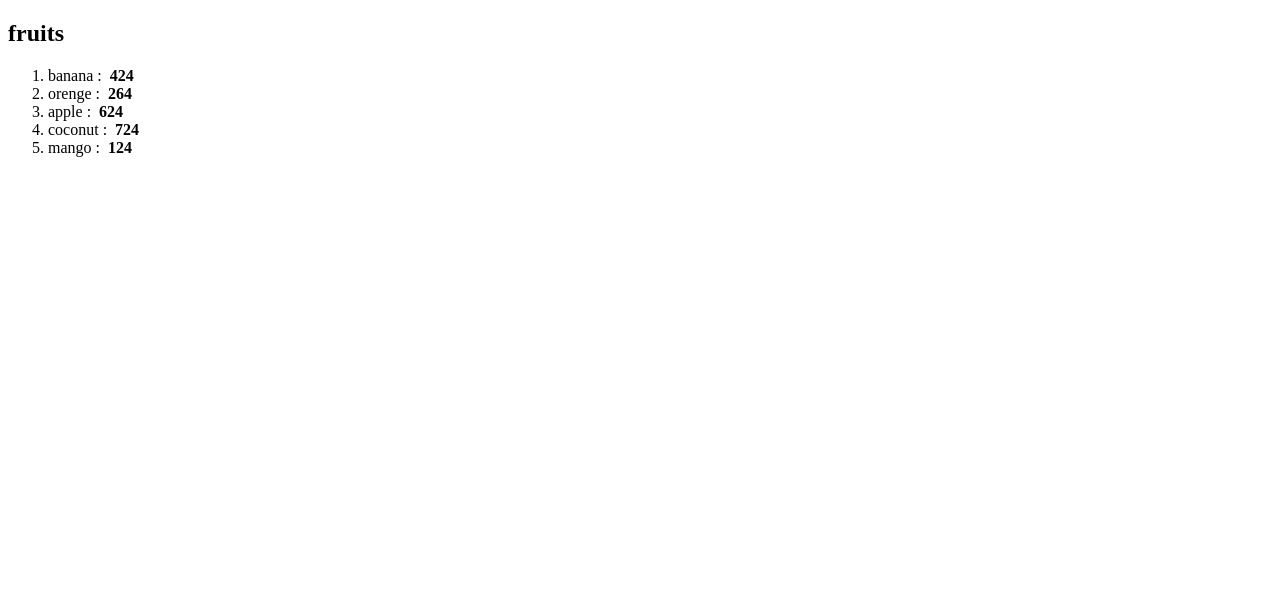
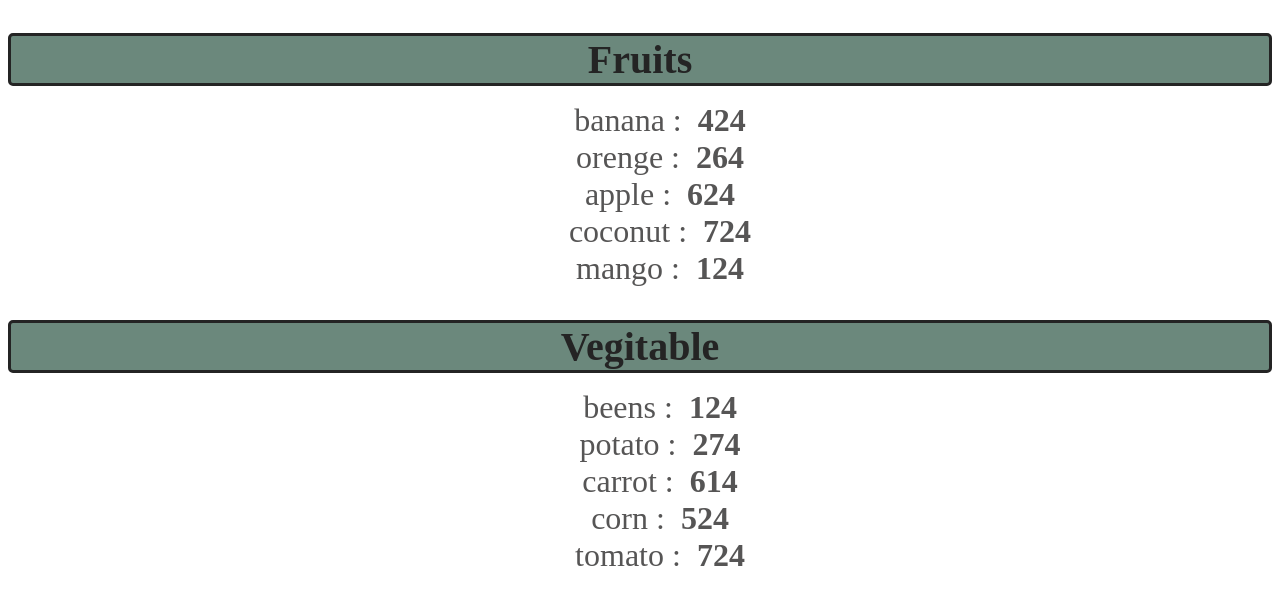
Before and after one commit to hasharas/react-full-course, a React (Vite) app: page / in a window 1280 px wide. Shown: the top 604 px of the page. Built offline with nearby package versions, Linux system fonts and the light colour scheme.

Commit message:
styling the rendering list

```diff
--- a/src/App.jsx
+++ b/src/App.jsx
@@ -12,9 +12,16 @@ function app (){
                   {id : 3,name : "apple", calories : 624},
                   {id : 4,name : "coconut", calories : 724},
                   {id : 5,name : "mango", calories : 124} ];
+  const vegitable = [{id : 6,name : "beens", calories : 124},
+                    {id : 7,name : "potato", calories : 274},
+                    {id : 8,name : "carrot", calories : 614},
+                    {id : 9,name : "corn", calories : 524},
+                    {id : 10,name : "tomato", calories : 724} ];
 
-  return(
-          <List2 items={fruits} category= "fruits" />
+  return(<>
+         {fruits.length > 0 && <List2 items={fruits} category= "Fruits" />}
+         {vegitable.length > 0 &&<List2 items={vegitable} category= "Vegitable" />}
+          </>
 );
 }
 
--- a/src/List2.jsx
+++ b/src/List2.jsx
@@ -11,8 +11,8 @@ function List2(props){
 
 
       return(<>
-            <h2>{category}</h2>
-            <ol>{ListItem}</ol>
+            <h2 className="c-item">{category}</h2>
+            <ol className="l-item">{ListItem}</ol>
 
             </>
       )
--- a/src/index.css
+++ b/src/index.css
@@ -1,3 +1,26 @@
+.c-item{
+  font-size: 2.5rem;
+  font-weight: bold;
+  color: hsl(0, 0%, 14%);
+  text-align: center;
+  margin-bottom: 10px;
+  border: 3px solid;
+  border-radius: 5px;
+  background-color: rgb(107, 136, 124);
+
+}
+.l-item li{
+  font-size: 2em;
+  list-style: none;
+  color: rgb(86, 85, 85);
+  text-align: center;
+  margin: 0;
+
+}
+.l-item li:hover{
+  cursor: pointer;
+  color:rgb(51, 50, 50) ;
+}
 
 
 
```
